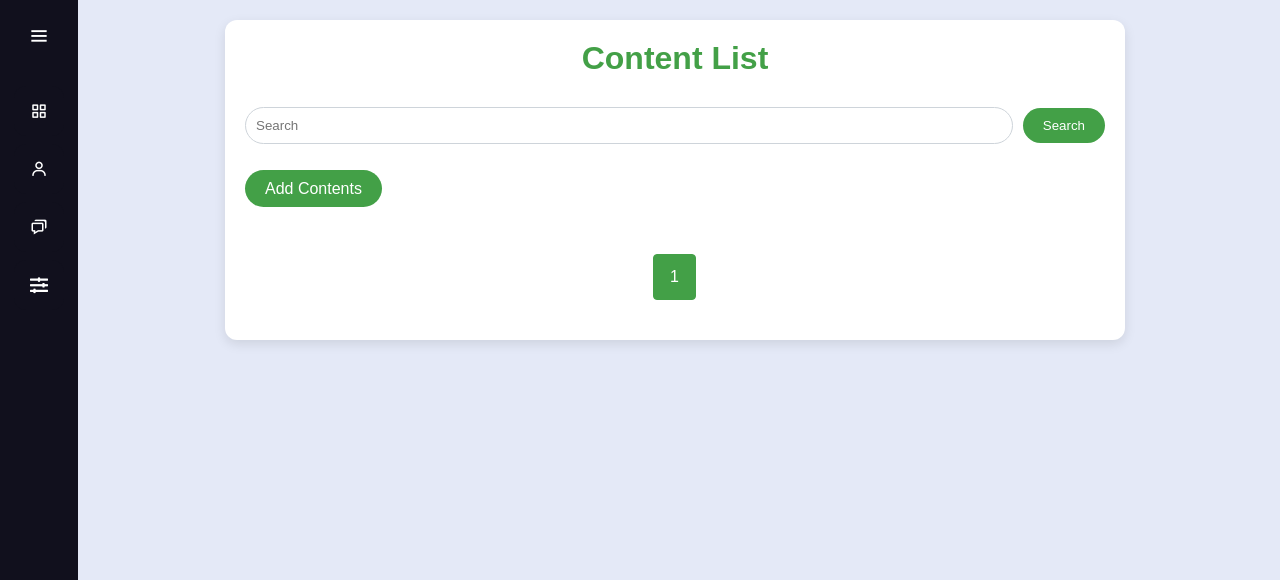
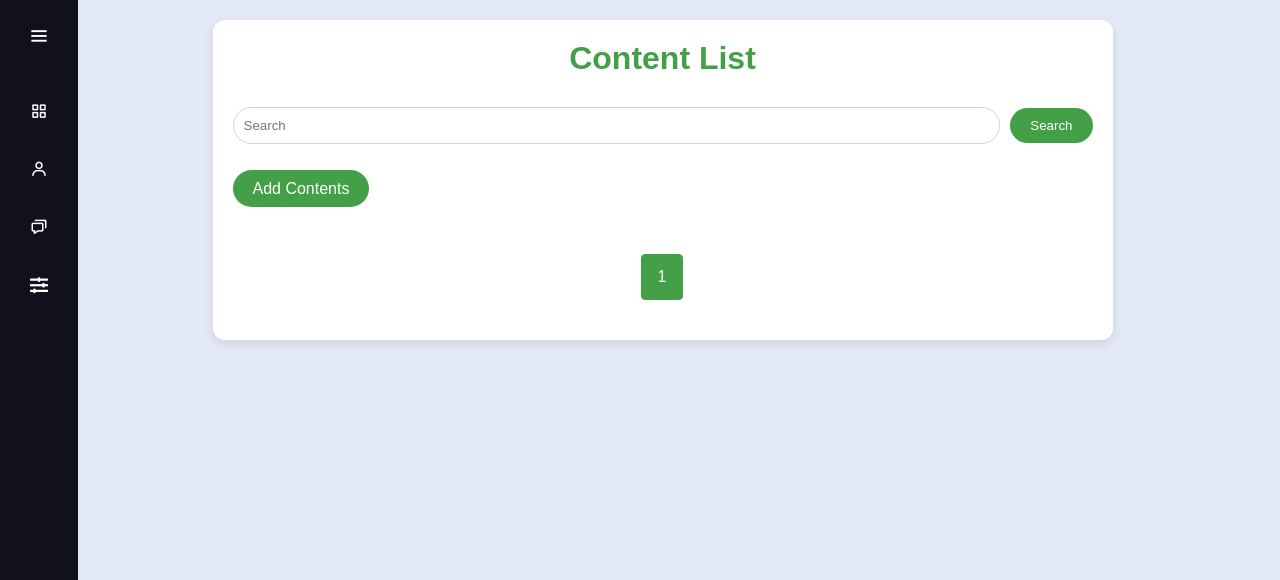
Before and after one commit to ansarkp10/akmedia, a Django app: page / in a window 1280 px wide. Shown: the top 580 px of the page. Run offline with Django 5.2, Linux system fonts and the light colour scheme.

Commit message:
Update index.html

```diff
--- a/content/templates/index.html
+++ b/content/templates/index.html
@@ -22,7 +22,7 @@ body {
    </head>
 
 
-<body style="margin-left: 70px;">
+<body style="padding-left: 45px;">
     <div class="sidebar">
         {% include 'menu.html' %}
     </div>
```
